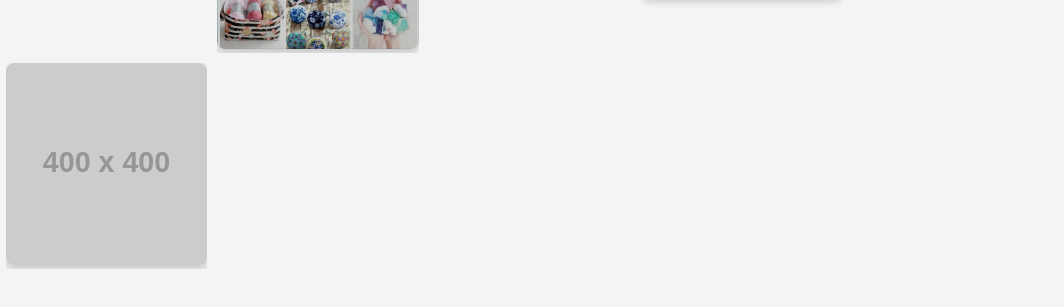
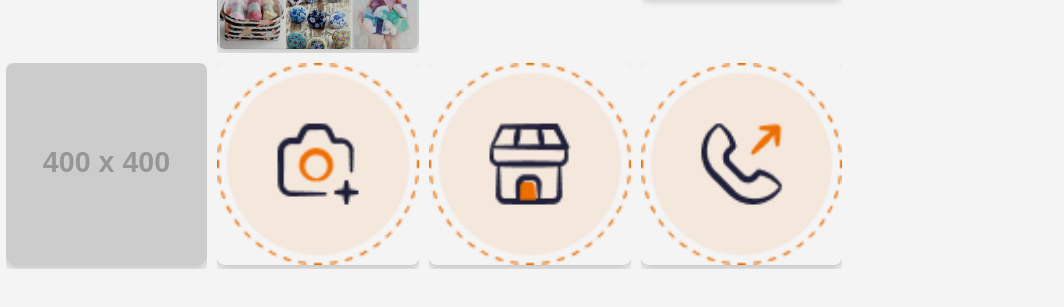
Before and after one commit to 655452/Gallery, a plain HTML site: page index.html in a window 1280 px wide. Shown: the part 215-522 px from the top of the page, 216-1280 px from the left. Drawn offline with Linux system fonts and the light colour scheme; placeholder pictures from the web are drawn by us.

Commit message:
Update index.html

```diff
--- a/index.html
+++ b/index.html
@@ -61,6 +61,15 @@
         <div class="gallery-item">
             <img src="https://via.placeholder.com/400" alt="Image 6">
         </div>
+        <div class="gallery-item">
+            <img src="./discover.png" alt="Image 7">
+        </div>
+        <div class="gallery-item">
+            <img src="./detail.png" alt="Image 8">
+        </div>
+        <div class="gallery-item">
+            <img src="./contact.png" alt="Image 9">
+        </div>
     </div>
 </body>
 </html>
```
